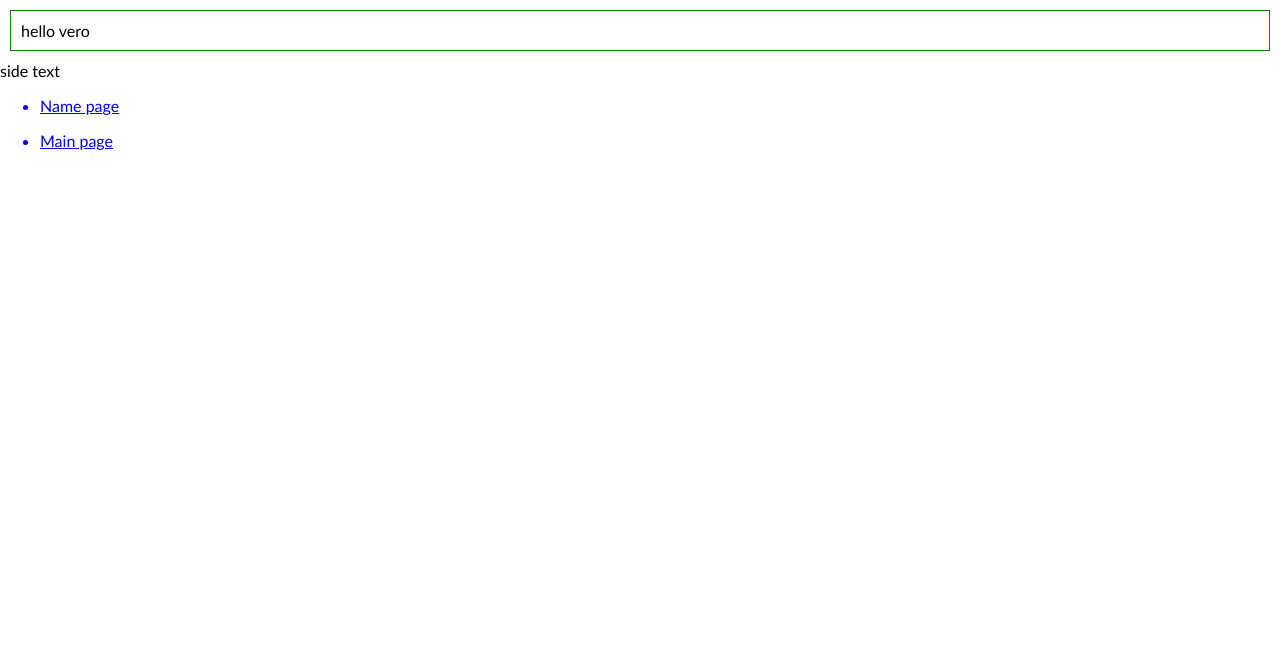
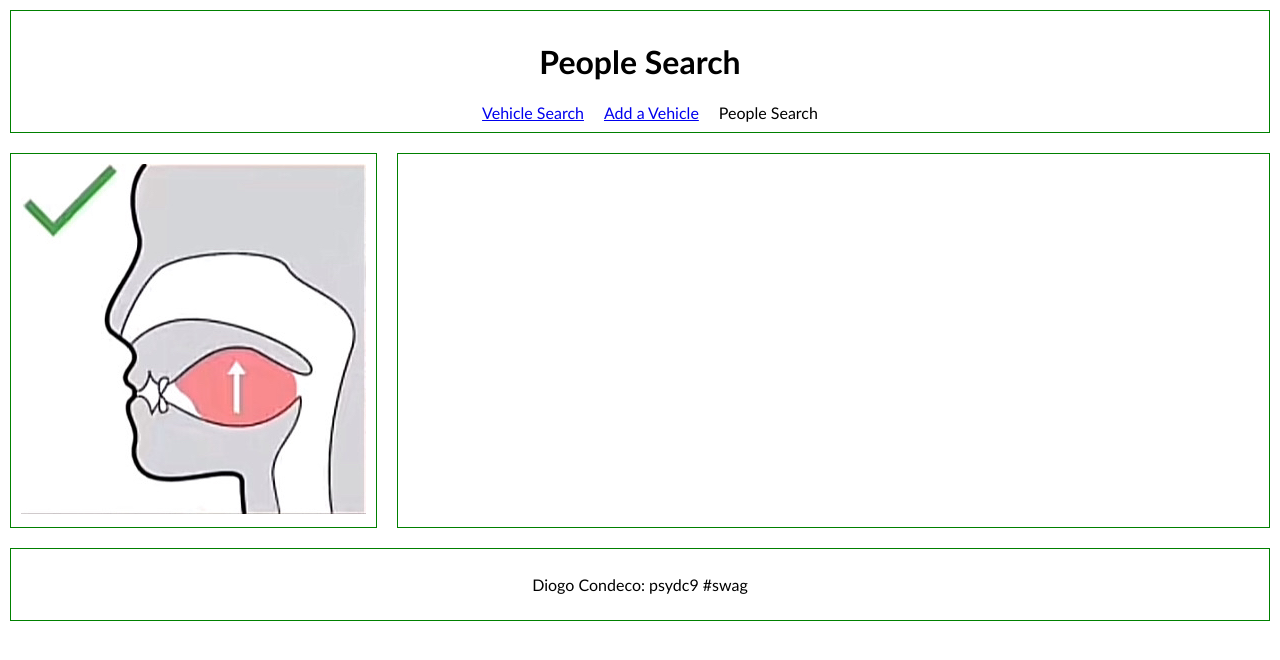
Before and after one commit to DCdoggo/DatabaseCW, a plain HTML site: page people-search.html in a window 1280 px wide. Drawn offline with Linux system fonts and the light colour scheme.

Commit message:
uploading online

```diff
--- a/people-search.html
+++ b/people-search.html
@@ -3,25 +3,36 @@
 <head>
     <meta charset="UTF-8">
     <meta name="author" content="Diogo Condeco" />
-    <meta name="description" content="This is the main page of the cw" />
+    <meta name="description" content="This is the page where users can search for people within the database" />
     <meta name="viewport" content="width=device-width, initial-scale=1.0">
-    <title>NameQuery</title>
+    <title>People Search</title>
     <link rel="stylesheet" href="style.css">
 </head>
+<body id="gridstyle">
+    <header>
+        <h1> People Search </h1>
+        <nav> <!-- talk about this tag within the markdown page for marks about acessibility-->
+            <ul>
+                <li><a href ="vehicle-search.html">Vehicle Search</a> </li>
+                <li><a href ="add-vehicle.html">Add a Vehicle</a> </li>
+                <li>People Search</li>
+            </ul>
+        </nav>
+    </header>
 
-<main>
-hello vero
-</main>
+    <div>
+        <aside class = "sidebar">
+            <img src = "images/special.png" alt = "me rn">
+        </aside>
+    </div>
 
-<aside>
-    side text
-    <a href="Name.html">
-    <ul>
-        <li> Name page  </li>
-    </ul>  </a>
+    <main>
 
-    <a href="index.html">
-        <ul>
-            <li> Main page  </li>
-        </ul>  </a>
-</aside>
+    </main>
+
+    <footer>
+        <p> Diogo Condeco: psydc9 #swag </p>
+    </footer>
+
+
+</body>
--- a/style.css
+++ b/style.css
@@ -49,6 +49,9 @@ footer{
     border-width: 1px;
     padding: 10px;
     margin: 10px;
+
+    text-align: center;
+    grid-area: footer;
 }
 
 nav ul li {
```
Also changed, not shown: add-vehicle.html (+30 -3 lines), supabase.js (deleted, +0 -14 lines), vehicle-search.html (+4 -4 lines).
